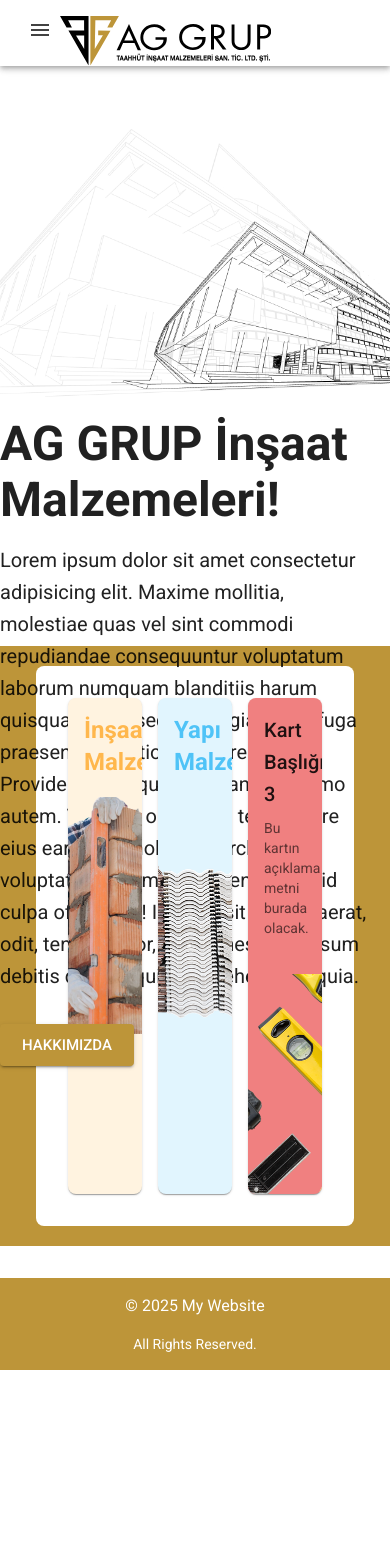
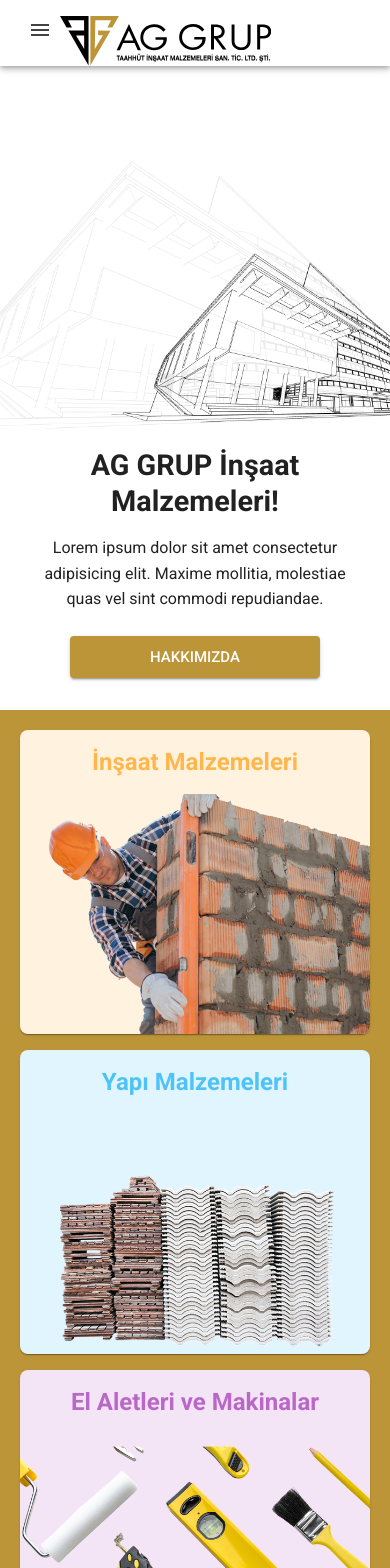
Before and after one commit to burak-berk93/aggrupwebpage, a React (Vite) app: page / in a window 390 px wide. Shown: the top 1568 px of the page. Before the commit the page ends 1370 px from the top, so only its background shows below. Built offline with nearby package versions, Linux system fonts and the light colour scheme.

Commit message:
mobil ayarlamalar

```diff
--- a/src/App.jsx
+++ b/src/App.jsx
@@ -5,6 +5,8 @@ import Header from './components/Header';
 import Footer from './components/Footer';
 import Banner from './components/Banner';
 import HomeProduct from './components/HomeProduct';
+import Box from "@mui/material/Box";
+
 
 function App() {
 
@@ -13,10 +15,19 @@ function App() {
     <>
 
 
-<Header/>
-<Banner/>
-<HomeProduct/>
-<Footer/>
+<Box
+      sx={{
+        display: "flex",
+        flexDirection: "column",
+        minHeight: "100vh", // Sayfanın tam yüksekliği kadar alan kaplasın
+        gap: 4, // Bileşenler arası boşluk
+      }}
+    >
+      <Header />
+      <Banner />
+      <HomeProduct />
+      <Footer />
+    </Box>
 
     </>
   )
--- a/src/components/Banner.jsx
+++ b/src/components/Banner.jsx
@@ -1,15 +1,14 @@
 import { Grid, Box, Typography, Button } from "@mui/material";
-import Banner_images from '../assets/images/ar-grup-banner.png'
-
+import Banner_images from '../assets/images/ar-grup-banner.png';
 
 function Banner() {
   return (
-    <Grid container sx={{ height: "580px", paddingTop:"50px" }}>
+    <Grid container sx={{ height: "580px", paddingTop: "50px" }}>
       {/* Sol Kısım - Resim */}
       <Grid item xs={12} md={6}>
         <Box
           sx={{
-            backgroundImage: `url(${Banner_images})`, // Resminizi buraya ekleyin
+            backgroundImage: `url(${Banner_images})`,
             backgroundSize: "cover",
             backgroundPosition: "center",
             height: { xs: "300px", md: "100%" }, // Mobilde yükseklik ayarı
@@ -19,24 +18,59 @@ function Banner() {
       </Grid>
 
       {/* Sağ Kısım - Başlık, Yazı ve Buton */}
-      <Grid item xs={12} md={6} sx={{ display: "flex", alignItems: "center", justifyContent: "center", textAlign: "start" }}>
-        <Box>
-          <Typography variant="h3" sx={{ fontWeight: "bold", marginBottom: 2 }}>
-          AG GRUP İnşaat Malzemeleri!
+      <Grid
+        item
+        xs={12}
+        md={6}
+        sx={{
+          display: "flex",
+          alignItems: "center",
+          justifyContent: "center",
+          textAlign: { xs: "center", md: "start" }, // Mobilde ortala
+        }}
+      >
+        <Box sx={{
+          display: "flex",
+          flexDirection: "column",
+          alignItems: { xs: "center", md: "flex-start" },
+          maxWidth: "500px",
+          paddingX: 2
+        }}>
+          <Typography
+            variant="h4"
+            sx={{
+              fontWeight: "bold",
+              marginBottom: 2,
+              fontSize: { xs: "1.8rem", md: "2.5rem" }, // Mobilde biraz küçült
+            }}
+          >
+            AG GRUP İnşaat Malzemeleri!
           </Typography>
 
-          <Typography variant="h6" sx={{ marginBottom: 4, fontWeight:400, paddingRight:2}}>
-          Lorem ipsum dolor sit amet consectetur adipisicing elit. Maxime mollitia,
-molestiae quas vel sint commodi repudiandae consequuntur voluptatum laborum
-numquam blanditiis harum quisquam eius sed odit fugiat iusto fuga praesentium
-optio, eaque rerum! Provident similique accusantium nemo autem. Veritatis
-obcaecati tenetur iure eius earum ut molestias architecto voluptate aliquam
-nihil, eveniet aliquid culpa officia aut! Impedit sit sunt quaerat, odit,
-tenetur error, harum nesciunt ipsum debitis quas aliquid. Reprehenderit,
-quia.
+          <Typography
+            variant="h6"
+            sx={{
+              marginBottom: 3,
+              fontWeight: 400,
+              fontSize: { xs: "1rem", md: "1.25rem" }, // Mobilde küçült
+              paddingX: { xs: 2, md: 0 }, // Mobilde sağdan soldan padding ekle
+            }}
+          >
+            Lorem ipsum dolor sit amet consectetur adipisicing elit.
+            Maxime mollitia, molestiae quas vel sint commodi repudiandae.
           </Typography>
-          <Button variant="contained" color="primary" size="large" sx={{color:"#fff"}}>
-          Hakkımızda
+
+          <Button
+            variant="contained"
+            color="primary"
+            size="large"
+            sx={{
+              color: "#fff",
+              width: { xs: "100%", md: "auto" }, // Mobilde genişlet
+              maxWidth: "250px" // Buton çok büyük olmasın
+            }}
+          >
+            Hakkımızda
           </Button>
         </Box>
       </Grid>
--- a/src/components/HomeProduct.jsx
+++ b/src/components/HomeProduct.jsx
@@ -1,92 +1,87 @@
-
-import Container from '@mui/material/Container';
-import { orange,lightBlue } from "@mui/material/colors"; // Material UI renk paletinden kırmızı rengi import ediyoruz
-
-import Box from '@mui/material/Box';
-import Card from '@mui/material/Card';
-import CardContent from '@mui/material/CardContent';
-import CardMedia from '@mui/material/CardMedia';
-import Button from '@mui/material/Button';
-import Typography from '@mui/material/Typography';
-import useTheme from '@mui/material/styles/useTheme';
-import images1 from '../assets/images/Insaat-Malzemeleri.png'
-import images2 from '../assets/images/Yapi-Malzemeleri.png'
-import images3 from '../assets/images/El-Aletleri-ve-Makinalar.png'
+import Container from "@mui/material/Container";
+import { orange, lightBlue, purple } from "@mui/material/colors";
+import Box from "@mui/material/Box";
+import Card from "@mui/material/Card";
+import CardContent from "@mui/material/CardContent";
+import CardMedia from "@mui/material/CardMedia";
+import Typography from "@mui/material/Typography";
+import useTheme from "@mui/material/styles/useTheme";
+import images1 from "../assets/images/Insaat-Malzemeleri.png";
+import images2 from "../assets/images/Yapi-Malzemeleri.png";
+import images3 from "../assets/images/El-Aletleri-ve-Makinalar.png";
 
 function HomeProduct() {
   const theme = useTheme();
+
   return (
-    <Box sx={{ bgcolor: theme.palette.primary.main, padding: '20px' }}>
-      {/* Beyaz Kutuyu sarmalayan Box */}
-      <Container >
-      <Box sx={{ bgcolor: 'white', padding: 4, borderRadius: 2 }}>
+    <Box sx={{ bgcolor: theme.palette.primary.main, padding: "20px" }}>
+      {/* Beyaz kutu (sadece büyük ekranlarda görünecek) */}
+      <Container sx={{ display: { xs: "none", md: "block" } }}>
+        <Box sx={{ bgcolor: "white", padding: 4, borderRadius: 2 }}>
+          <CardList />
+        </Box>
+      </Container>
 
-          {/* Kartlar için Box */}
+      {/* Mobil için kartlar (beyaz kutu olmadan) */}
+      <Box sx={{ display: { xs: "block", md: "none" } }}>
+        <CardList />
+      </Box>
+    </Box>
+  );
+}
+
+function CardList() {
+  return (
     <Box
       sx={{
-              display: 'flex',
-              justifyContent: 'space-between',
-              gap: 2, // Kartlar arasına boşluk
+        display: "flex",
+        flexDirection: { xs: "column", md: "row" }, // Mobilde dikey, büyük ekranda yatay
+        justifyContent: "space-between",
+        alignItems: "center",
+        gap: 2,
       }}
     >
-            {/* Kart 1 - Başka renk */}
-            <Card sx={{ width: '30%', borderRadius: 2, bgcolor: orange[50] }}>
+      {/* Kart 1 */}
+      <Card sx={{ width: { xs: "100%", md: "30%" }, borderRadius: 2, bgcolor: orange[50] }}>
         <CardContent>
-                <Typography variant="h5" component="div"  sx={{textAlign: "center", fontWeight: "bold",  color: orange[300], // Renk (theme içindeki secondary)
-  }}>
+          <Typography
+            variant="h5"
+            component="div"
+            sx={{ textAlign: "center", fontWeight: "bold", color: orange[300] }}
+          >
             İnşaat Malzemeleri
           </Typography>
-
         </CardContent>
-              <CardMedia
-                component="img"
-                height="240"
-                image={images1} // Buraya kartın resmini ekleyebilirsiniz
-                alt="Resim 1"
-              />
-
+        <CardMedia component="img" height="240" image={images1} alt="Resim 1" />
       </Card>
 
-            {/* Kart 2 - Başka renk */}
-            <Card sx={{ width: '30%', borderRadius: 2, bgcolor: lightBlue[50]}}>
+      {/* Kart 2 */}
+      <Card sx={{ width: { xs: "100%", md: "30%" }, borderRadius: 2, bgcolor: lightBlue[50] }}>
         <CardContent>
-              <Typography variant="h5" component="div"  sx={{textAlign: "center", fontWeight: "bold",  color: lightBlue[300], // Renk (theme içindeki secondary)
-  }}>
+          <Typography
+            variant="h5"
+            component="div"
+            sx={{ textAlign: "center", fontWeight: "bold", color: lightBlue[300] }}
+          >
             Yapı Malzemeleri
           </Typography>
-
         </CardContent>
-              <CardMedia
-                component="img"
-                height="240"
-                image={images2} // Buraya kartın resmini ekleyebilirsiniz
-                alt="Resim 2"
-              />
-
+        <CardMedia component="img" height="240" image={images2} alt="Resim 2" />
       </Card>
 
-            {/* Kart 3 - Başka renk */}
-            <Card sx={{ width: '30%', borderRadius: 2, bgcolor: 'lightcoral' }}>
+      {/* Kart 3 */}
+      <Card sx={{ width: { xs: "100%", md: "30%" }, borderRadius: 2, bgcolor: purple[50] }}>
         <CardContent>
-                <Typography variant="h6" component="div">
-                  Kart Başlığı 3
-                </Typography>
-                <Typography variant="body2" color="text.secondary" sx={{ marginTop: 1 }}>
-                  Bu kartın açıklama metni burada olacak.
+          <Typography
+            variant="h5"
+            component="div"
+            sx={{ textAlign: "center", fontWeight: "bold", color: purple[300] }}
+          >
+            El Aletleri ve Makinalar
           </Typography>
         </CardContent>
-              <CardMedia
-                component="img"
-                height="240"
-                image={images3} // Buraya kartın resmini ekleyebilirsiniz
-                alt="Resim 3"
-              />
-
+        <CardMedia component="img" height="240" image={images3} alt="Resim 3" />
       </Card>
-          </Box>
-
-      </Box>
-      </Container>
     </Box>
   );
 }
```
Lines whose indentation alone changed are shown as unchanged.
